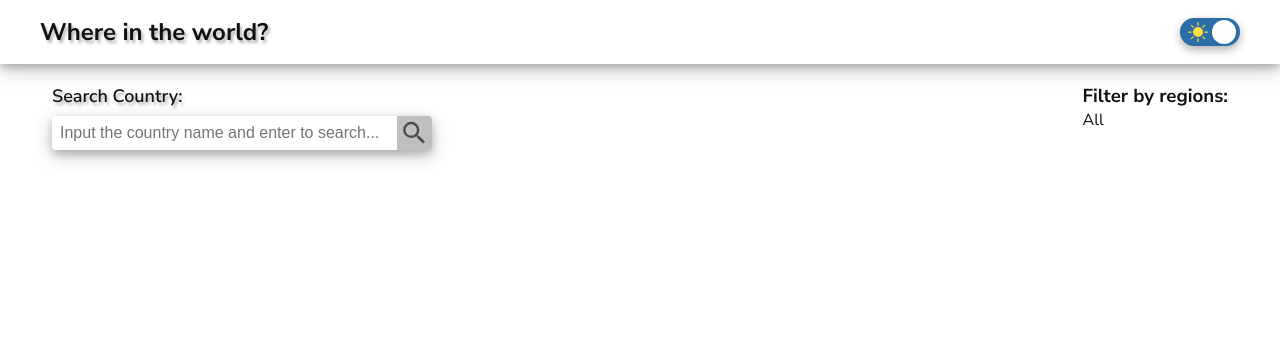
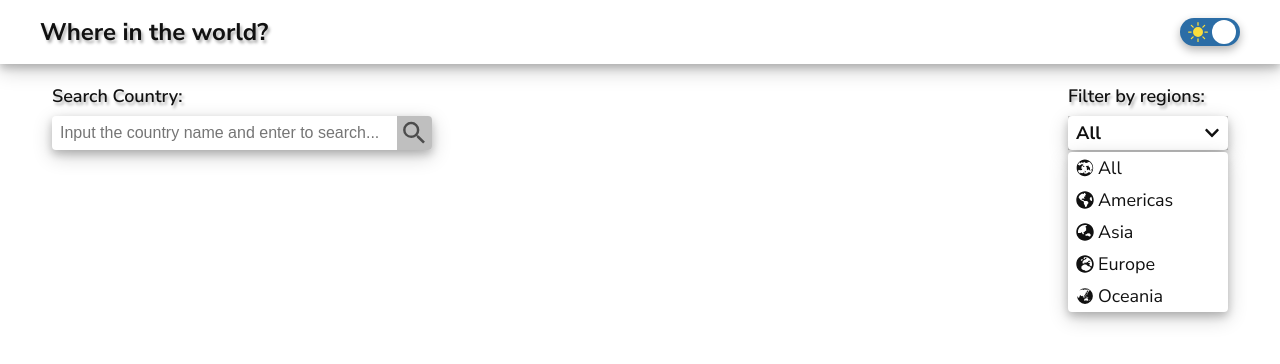
Before and after one commit to trongkhanh11/Intro2SE, a React (Create React App) app: page / in a window 1280 px wide. Shown: the top 364 px of the page. Built offline with nearby package versions, Linux system fonts and the light colour scheme.

Commit message:
Add Filter

```diff
--- a/src/App.css
+++ b/src/App.css
@@ -14,6 +14,7 @@
   --ToggleButtonBackground: hsl(208, 59%, 41%);
   --TextShadow: 2px 3px 3px rgba(0, 0, 0, 0.3);
   --BoxShadow: 0 4px 8px 0 rgba(0, 0, 0, 0.2), 0 6px 20px 0 rgba(0, 0, 0, 0.2);
+  --SelectOptionBackground: rgb(1, 147, 207);
 }
 
 .darkTheme {
@@ -27,3 +28,11 @@
   color: #111;
   box-shadow: var(--BoxShadow);
 }
+
+ul, ol, li {
+  list-style: none;
+}
+
+a {
+  text-decoration: none;
+}
--- a/src/Components/MainContent/SearchAndFilter/Filter.js
+++ b/src/Components/MainContent/SearchAndFilter/Filter.js
@@ -1,12 +1,105 @@
-import React from "react";
+import React, { useContext } from "react";
+import {GiEarthAsiaOceania, GiWorld} from 'react-icons/gi';
+import {FaChevronDown, FaGlobeAfrica, FaGlobeAmericas, FaGlobeAsia, FaGlobeEurope} from 'react-icons/fa';
+import styled from "styled-components";
+import {ThemeContext} from '../../ThemeContext/themeContext';
 
 function Filter(props) {
+    const themeContext = useContext(ThemeContext);
     return (
-        <div>
+        <FilterPane>
             <h3>Filter by regions:</h3>
-            <span>All</span>
-        </div>
+            <SelectPane>
+                <Select className={themeContext.theme}>
+                    <span>All</span>
+                    <FaChevronDown />
+                </Select>
+                <OptionsPane className={themeContext.theme}>
+                    <OptionItem>
+                        <GiWorld />
+                        <span>All</span>
+                    </OptionItem>
+                    <OptionItem>
+                        <FaGlobeAmericas />
+                        <span>Americas</span>
+                    </OptionItem>
+                    <OptionItem>
+                        <FaGlobeAsia />
+                        <span>Asia</span>
+                    </OptionItem>
+                    <OptionItem>
+                        <FaGlobeEurope />
+                        <span>Europe</span>
+                    </OptionItem>
+                    <OptionItem>
+                        <GiEarthAsiaOceania />
+                        <span>Oceania</span>
+                    </OptionItem>
+                </OptionsPane>
+            </SelectPane>
+        </FilterPane>
     )
 }
 
 export default Filter;
+
+const FilterPane = styled.div`
+    max-width: 160px;
+    width: 100%;
+    margin-top: 20px;
+
+    h3 {
+        font-size: 18px;
+        font-weight: 600;
+        text-shadow: var(--TextShadow);
+    }
+`;
+
+const SelectPane = styled.div`
+    width: 100%;
+    margin-top: 8px;
+    position: relative;
+    background: #ccc;
+`;
+
+const Select = styled.div`
+    padding: 0 8px;
+    display: flex;
+    align-items: center;
+    justify-content: space-between;
+    border-radius: 4px;
+    height: 34px;
+    user-select: none;
+
+    span {
+        font-size: 18px;
+        font-weight: bold;
+    }
+`;
+
+const OptionsPane = styled.ul`
+    width: 100%;
+    margin-top: 2px;
+    border-radius: 4px;
+    position: absolute;
+    overflow: hidden;
+    z-index: 10;
+`;
+
+const OptionItem = styled.li`
+    display: flex;
+    align-items: center;
+    font-size: 18px;
+    font-weight: 500;
+    cursor: pointer;
+    padding: 4px 8px;
+
+    &:hover {
+        font-weight: bold;
+        background: var(--SelectOptionBackground);
+    }
+
+    span {
+        margin-left: 4px;
+    }
+`;
```
